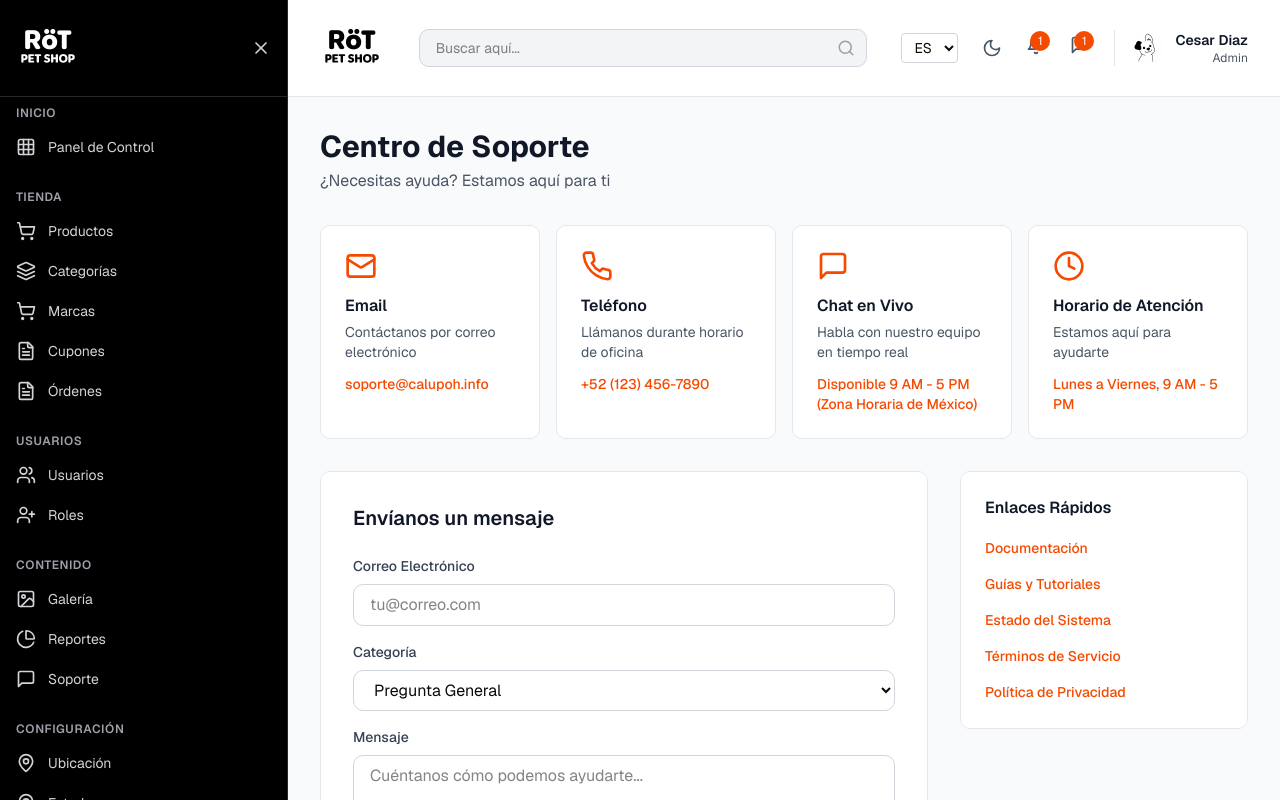
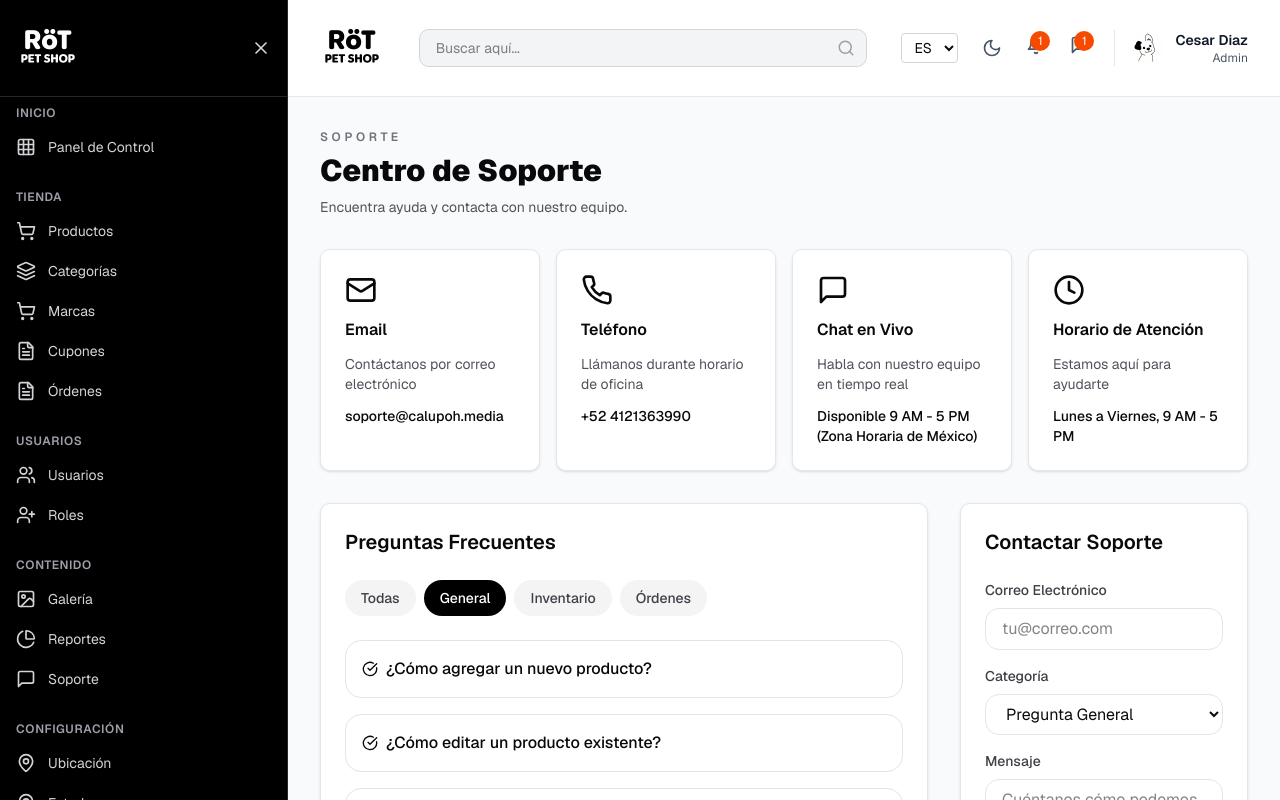
Before and after one commit to systemrpg/rotpet-admin, a Next.js app: page /support in a window 1280 px wide. Built offline with nearby package versions, Linux system fonts and the light colour scheme.

Commit message:
fix(settings): set Röt Pet contact info; fix(support): update Calupoh support phone

```diff
--- a/app/support/page.tsx
+++ b/app/support/page.tsx
@@ -1,10 +1,10 @@
 "use client"
 
+import { useState } from "react"
 import Sidebar from "@/components/sidebar"
 import Header from "@/components/header"
 import Footer from "@/components/footer"
 import { MessageSquare, Mail, Phone, Clock, CheckCircle } from "lucide-react"
-import { useState } from "react"
 
 export default function SupportPage() {
   const [selectedCategory, setSelectedCategory] = useState("general")
@@ -61,13 +61,13 @@ export default function SupportPage() {
       icon: Mail,
       title: "Email",
       description: "Contáctanos por correo electrónico",
-      contact: "soporte@calupoh.info",
+      contact: "soporte@calupoh.media",
     },
     {
       icon: Phone,
       title: "Teléfono",
       description: "Llámanos durante horario de oficina",
-      contact: "+52 (123) 456-7890",
+      contact: "+52 4121363990",
     },
     {
       icon: MessageSquare,
@@ -89,45 +89,91 @@ export default function SupportPage() {
   return (
     <div className="layout-wrap">
       <Sidebar />
-      <div className="section-content-right">
+      <div className="section-content-right min-w-0">
         <Header />
-        <main className="main-content">
-          <div className="mb-8">
-            <h1 className="text-3xl font-bold text-gray-900">Centro de Soporte</h1>
-            <p className="text-gray-600 mt-1">¿Necesitas ayuda? Estamos aquí para ti</p>
+        <main className="main-content space-y-8">
+          <div className="space-y-2">
+            <p className="text-xs font-semibold uppercase tracking-[0.3em] text-zinc-500">Soporte</p>
+            <h1 className="text-3xl font-black text-zinc-950">Centro de Soporte</h1>
+            <p className="text-sm text-zinc-600">Encuentra ayuda y contacta con nuestro equipo.</p>
           </div>
 
-          {/* Support Channels */}
-          <div className="grid grid-cols-1 md:grid-cols-2 lg:grid-cols-4 gap-4 mb-8">
+          <div className="grid grid-cols-1 gap-4 md:grid-cols-2 xl:grid-cols-4">
             {supportChannels.map((channel) => (
-              <div key={channel.title} className="bg-white rounded-lg border border-gray-200 p-6">
-                <channel.icon className="w-8 h-8 text-orange-600 mb-3" />
-                <h3 className="font-semibold text-gray-900 mb-1">{channel.title}</h3>
-                <p className="text-sm text-gray-600 mb-3">{channel.description}</p>
-                <p className="text-sm font-medium text-orange-600">{channel.contact}</p>
+              <div key={channel.title} className="wg-box space-y-3">
+                <channel.icon className="h-8 w-8 text-zinc-950" />
+                <h3 className="font-semibold text-zinc-950">{channel.title}</h3>
+                <p className="text-sm text-zinc-600">{channel.description}</p>
+                <p className="text-sm font-medium text-zinc-950">{channel.contact}</p>
               </div>
             ))}
           </div>
 
-          {/* Contact Form */}
-          <div className="grid grid-cols-1 lg:grid-cols-3 gap-8 mb-8">
+          <div className="grid grid-cols-1 gap-8 lg:grid-cols-3">
             <div className="lg:col-span-2">
-              <div className="bg-white rounded-lg border border-gray-200 p-8">
-                <h2 className="text-xl font-semibold text-gray-900 mb-6">Envíanos un mensaje</h2>
+              <div className="wg-box space-y-6">
+                <h2 className="text-xl font-semibold text-zinc-950">Preguntas Frecuentes</h2>
+
+                <div className="flex flex-wrap gap-2">
+                  <button
+                    onClick={() => setSelectedCategory("all")}
+                    className={`rounded-full px-4 py-2 text-sm font-medium transition-colors ${selectedCategory === "all" ? "bg-black text-white" : "bg-zinc-100 text-zinc-700 hover:bg-zinc-200"}`}
+                  >
+                    Todas
+                  </button>
+                  <button
+                    onClick={() => setSelectedCategory("general")}
+                    className={`rounded-full px-4 py-2 text-sm font-medium transition-colors ${selectedCategory === "general" ? "bg-black text-white" : "bg-zinc-100 text-zinc-700 hover:bg-zinc-200"}`}
+                  >
+                    General
+                  </button>
+                  <button
+                    onClick={() => setSelectedCategory("inventory")}
+                    className={`rounded-full px-4 py-2 text-sm font-medium transition-colors ${selectedCategory === "inventory" ? "bg-black text-white" : "bg-zinc-100 text-zinc-700 hover:bg-zinc-200"}`}
+                  >
+                    Inventario
+                  </button>
+                  <button
+                    onClick={() => setSelectedCategory("orders")}
+                    className={`rounded-full px-4 py-2 text-sm font-medium transition-colors ${selectedCategory === "orders" ? "bg-black text-white" : "bg-zinc-100 text-zinc-700 hover:bg-zinc-200"}`}
+                  >
+                    Órdenes
+                  </button>
+                </div>
+
+                <div className="space-y-4">
+                  {filteredFAQ.map((item) => (
+                    <details key={item.id} className="group rounded-2xl border border-zinc-200 p-4">
+                      <summary className="flex cursor-pointer items-center justify-between">
+                        <span className="flex items-center gap-2 font-medium text-zinc-950">
+                          <CheckCircle size={16} className="text-zinc-950" />
+                          {item.question}
+                        </span>
+                      </summary>
+                      <p className="mt-4 text-sm text-zinc-600">{item.answer}</p>
+                    </details>
+                  ))}
+                </div>
+              </div>
+            </div>
+
+            <div className="lg:col-span-1">
+              <div className="wg-box">
+                <h2 className="mb-6 text-xl font-semibold text-zinc-950">Contactar Soporte</h2>
                 <form className="space-y-4">
                   <div>
-                    <label className="block text-sm font-medium text-gray-700 mb-2">Correo Electrónico</label>
+                    <label className="mb-2 block text-sm font-medium text-zinc-700">Correo Electrónico</label>
                     <input
                       type="email"
                       value={email}
                       onChange={(e) => setEmail(e.target.value)}
                       placeholder="tu@correo.com"
-                      className="w-full px-4 py-2 border border-gray-300 rounded-lg focus:outline-none focus:ring-2 focus:ring-orange-500"
+                      className="w-full rounded-xl border border-zinc-200 px-4 py-2 focus:outline-none focus:ring-2 focus:ring-black"
                     />
                   </div>
                   <div>
-                    <label className="block text-sm font-medium text-gray-700 mb-2">Categoría</label>
-                    <select className="w-full px-4 py-2 border border-gray-300 rounded-lg focus:outline-none focus:ring-2 focus:ring-orange-500">
+                    <label className="mb-2 block text-sm font-medium text-zinc-700">Categoría</label>
+                    <select className="w-full rounded-xl border border-zinc-200 px-4 py-2 focus:outline-none focus:ring-2 focus:ring-black">
                       <option value="general">Pregunta General</option>
                       <option value="technical">Problema Técnico</option>
                       <option value="billing">Facturación</option>
@@ -135,13 +181,13 @@ export default function SupportPage() {
                     </select>
                   </div>
                   <div>
-                    <label className="block text-sm font-medium text-gray-700 mb-2">Mensaje</label>
+                    <label className="mb-2 block text-sm font-medium text-zinc-700">Mensaje</label>
                     <textarea
                       value={message}
                       onChange={(e) => setMessage(e.target.value)}
                       placeholder="Cuéntanos cómo podemos ayudarte..."
                       rows={5}
-                      className="w-full px-4 py-2 border border-gray-300 rounded-lg focus:outline-none focus:ring-2 focus:ring-orange-500"
+                      className="w-full rounded-xl border border-zinc-200 px-4 py-2 focus:outline-none focus:ring-2 focus:ring-black"
                     />
                   </div>
                   <button type="submit" className="tf-button w-full">
@@ -149,102 +195,6 @@ export default function SupportPage() {
                   </button>
                 </form>
               </div>
-            </div>
-
-            {/* Quick Links */}
-            <div className="lg:col-span-1">
-              <div className="bg-white rounded-lg border border-gray-200 p-6">
-                <h3 className="font-semibold text-gray-900 mb-4">Enlaces Rápidos</h3>
-                <ul className="space-y-3">
-                  <li>
-                    <a href="#" className="text-orange-600 hover:text-orange-700 text-sm font-medium">
-                      Documentación
-                    </a>
-                  </li>
-                  <li>
-                    <a href="#" className="text-orange-600 hover:text-orange-700 text-sm font-medium">
-                      Guías y Tutoriales
-                    </a>
-                  </li>
-                  <li>
-                    <a href="#" className="text-orange-600 hover:text-orange-700 text-sm font-medium">
-                      Estado del Sistema
-                    </a>
-                  </li>
-                  <li>
-                    <a href="#" className="text-orange-600 hover:text-orange-700 text-sm font-medium">
-                      Términos de Servicio
-                    </a>
-                  </li>
-                  <li>
-                    <a href="#" className="text-orange-600 hover:text-orange-700 text-sm font-medium">
-                      Política de Privacidad
-                    </a>
-                  </li>
-                </ul>
-              </div>
-            </div>
-          </div>
-
-          {/* FAQ Section */}
-          <div className="bg-white rounded-lg border border-gray-200 p-8 mb-8">
-            <h2 className="text-xl font-semibold text-gray-900 mb-6">Preguntas Frecuentes</h2>
-
-            <div className="flex gap-2 mb-6 flex-wrap">
-              <button
-                onClick={() => setSelectedCategory("all")}
-                className={`px-4 py-2 rounded-lg text-sm font-medium transition-colors ${
-                  selectedCategory === "all"
-                    ? "bg-orange-600 text-white"
-                    : "bg-gray-100 text-gray-700 hover:bg-gray-200"
-                }`}
-              >
-                Todas
-              </button>
-              <button
-                onClick={() => setSelectedCategory("general")}
-                className={`px-4 py-2 rounded-lg text-sm font-medium transition-colors ${
-                  selectedCategory === "general"
-                    ? "bg-orange-600 text-white"
-                    : "bg-gray-100 text-gray-700 hover:bg-gray-200"
-                }`}
-              >
-                General
-              </button>
-              <button
-                onClick={() => setSelectedCategory("inventory")}
-                className={`px-4 py-2 rounded-lg text-sm font-medium transition-colors ${
-                  selectedCategory === "inventory"
-                    ? "bg-orange-600 text-white"
-                    : "bg-gray-100 text-gray-700 hover:bg-gray-200"
-                }`}
-              >
-                Inventario
-              </button>
-              <button
-                onClick={() => setSelectedCategory("orders")}
-                className={`px-4 py-2 rounded-lg text-sm font-medium transition-colors ${
-                  selectedCategory === "orders"
-                    ? "bg-orange-600 text-white"
-                    : "bg-gray-100 text-gray-700 hover:bg-gray-200"
-                }`}
-              >
-                Órdenes
-              </button>
-            </div>
-
-            <div className="space-y-4">
-              {filteredFAQ.map((item) => (
-                <details key={item.id} className="group border border-gray-200 rounded-lg p-4">
-                  <summary className="flex items-center justify-between cursor-pointer">
-                    <span className="font-medium text-gray-900 flex items-center gap-2">
-                      <CheckCircle size={16} className="text-green-600" />
-                      {item.question}
-                    </span>
-                  </summary>
-                  <p className="mt-4 text-gray-600 text-sm">{item.answer}</p>
-                </details>
-              ))}
             </div>
           </div>
 
```
Also changed, not shown: app/settings/page.tsx (+5 -5 lines).
